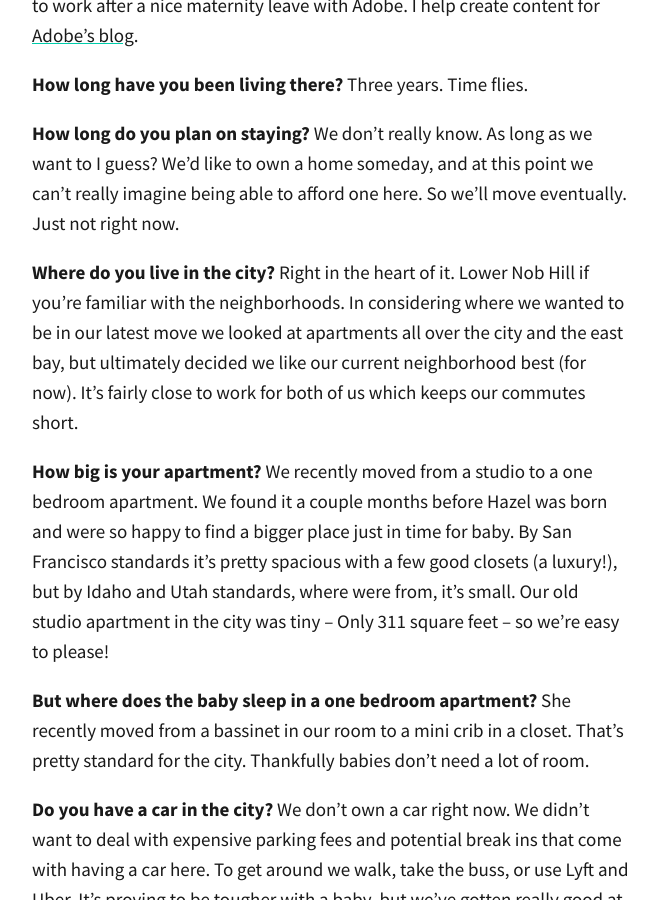
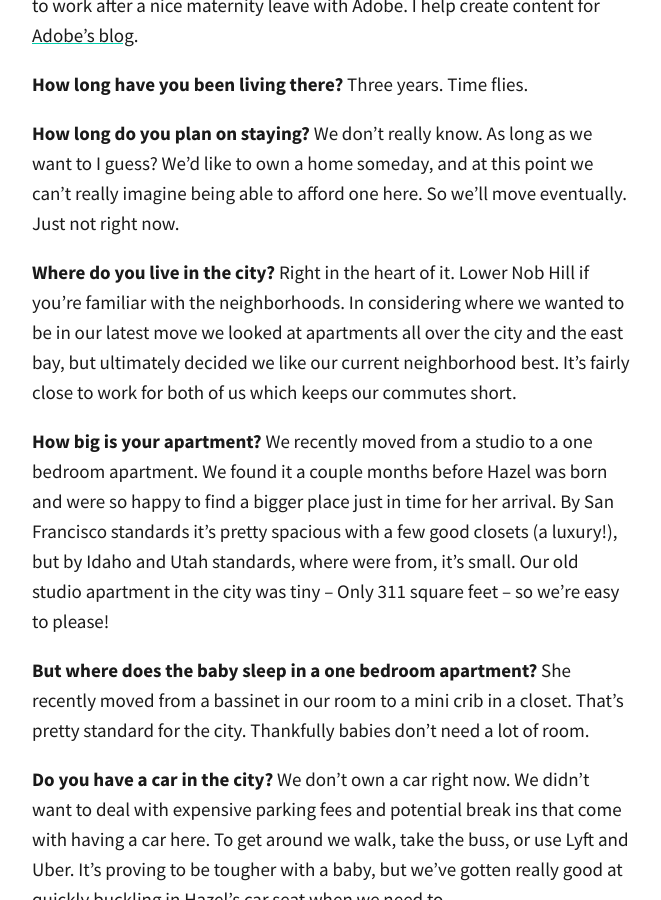
Before and after one commit to totiffany/totiffany.github.io, a Jekyll site: the page built from _posts/2018-01-11-Why-We-Moved-to-San-Francisco.md, in a window 1280 px wide and 900 px high, scrolled down 3716 px. Shown: the whole window, without its empty margins (308-969 px from the left). Built offline with Jekyll 4.4.1, drawn with Linux system fonts in a browser that asks for light colours; our own code applies the rules of GitHub Pages for plain Markdown files.

Commit message:
Update 2018-01-11-Why-We-Moved-to-San-Francisco.md

```diff
--- a/_posts/2018-01-11-Why-We-Moved-to-San-Francisco.md
+++ b/_posts/2018-01-11-Why-We-Moved-to-San-Francisco.md
@@ -17,9 +17,9 @@ While city life isn't for everyone, we love the life we've built here – Our Sa
 
 **How long do you plan on staying?** We don’t really know. As long as we want to I guess? We’d like to own a home someday, and at this point we can’t really imagine being able to afford one here. So we’ll move eventually. Just not right now.
 
-**Where do you live in the city?** Right in the heart of it. Lower Nob Hill if you’re familiar with the neighborhoods. In considering where we wanted to be in our latest move we looked at apartments all over the city and the east bay, but ultimately decided we like our current neighborhood best (for now). It's fairly close to work for both of us which keeps our commutes short.
+**Where do you live in the city?** Right in the heart of it. Lower Nob Hill if you’re familiar with the neighborhoods. In considering where we wanted to be in our latest move we looked at apartments all over the city and the east bay, but ultimately decided we like our current neighborhood best. It's fairly close to work for both of us which keeps our commutes short.
 
-**How big is your apartment?** We recently moved from a studio to a one bedroom apartment. We found it a couple months before Hazel was born and were so happy to find a bigger place just in time for baby. By San Francisco standards it’s pretty spacious with a few good closets (a luxury!), but by Idaho and Utah standards, where were from, it’s small. Our old studio apartment in the city was tiny – Only 311 square feet – so we’re easy to please!
+**How big is your apartment?** We recently moved from a studio to a one bedroom apartment. We found it a couple months before Hazel was born and were so happy to find a bigger place just in time for her arrival. By San Francisco standards it’s pretty spacious with a few good closets (a luxury!), but by Idaho and Utah standards, where were from, it’s small. Our old studio apartment in the city was tiny – Only 311 square feet – so we’re easy to please!
 
 **But where does the baby sleep in a one bedroom apartment?** She recently moved from a bassinet in our room to a mini crib in a closet. That’s pretty standard for the city. Thankfully babies don't need a lot of room.
 
```
